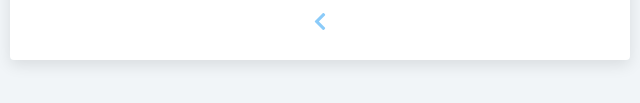
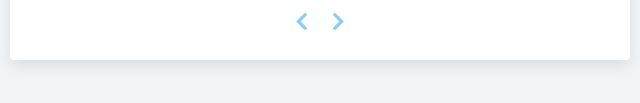
Before and after one commit to JonnyBerry/mini-javascript-projects, a plain HTML site: page 03-reviews/setup/index.html in a window 1280 px wide. Shown: the part 603-706 px from the top of the page, 320-960 px from the left. Drawn offline with nearby package versions, Linux system fonts and the light colour scheme.

Commit message:
added right chevron button to image card

```diff
--- a/03-reviews/setup/index.html
+++ b/03-reviews/setup/index.html
@@ -34,10 +34,14 @@
           accusamus sunt amet eveniet dicta architecto corporis doloribus?
         </p>
         <!-- prev next buttons-->
-        <div class="button-container"></div>
+        <div class="button-container">
         <button class="prev-btn">
           <i class="fas fa-chevron-left"></i>
         </button>
+        <button class="prev-btn">
+          <i class="fas fa-chevron-right"></i>
+        </button>
+        </div>
         </article>
       </section>
     </main>
```
